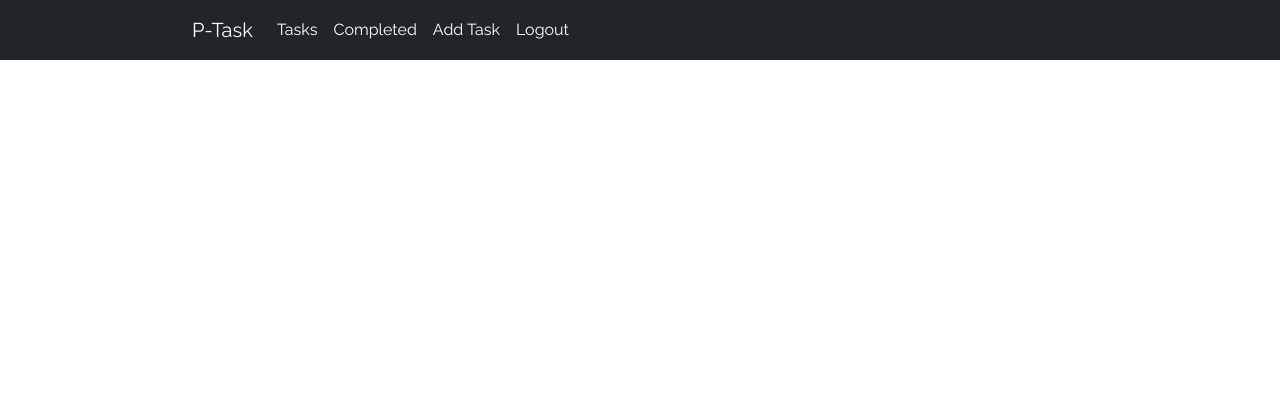
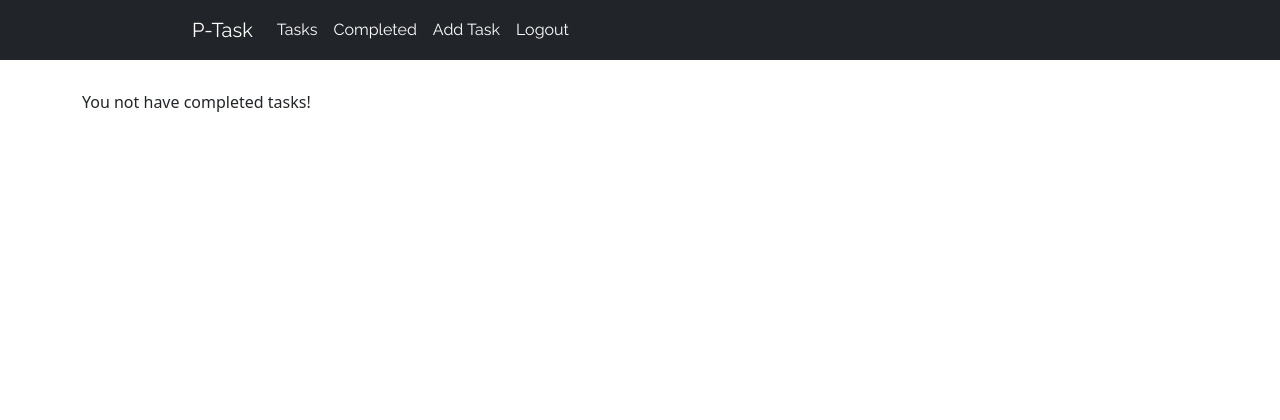
Before and after one commit to Unconsciousness13/DJANGO-TODO, a Django app: page /task-completed/ in a window 1280 px wide. Shown: the top 420 px of the page. Run offline with Django 4.2, Linux system fonts and the light colour scheme; the visitor is signed in with stand-in values (Sample User, id 1); data that the repository does not hold is empty; some libraries are stand-ins or nearby versions; some web fonts are replaced.

Commit message:
functionality works

```diff
--- a/Todo/settings.py
+++ b/Todo/settings.py
@@ -130,3 +130,5 @@ DEFAULT_AUTO_FIELD = 'django.db.models.BigAutoField'
 
 
 LOGOUT_REDIRECT_URL = 'home.html'
+
+LOGIN_URL = 'login_page'
--- a/static/css/styles.css
+++ b/static/css/styles.css
@@ -10,10 +10,13 @@ nav {
     font-family: 'Raleway', sans-serif;
 }
 
-/* .container {
-    padding: 0 !important;
-    margin: 0 10% !important;
-} */
+.pagination {
+    margin-top: 30px;
+    margin-bottom: 80px;
+}
+
+
+/* TASKS */
 
 .card {
     border: 0px !important;
@@ -21,10 +24,7 @@ nav {
 
 }
 
-.pagination {
-    margin-top: 30px;
-    margin-bottom: 80px;
-}
+
 
 
 .card-buttons {
@@ -82,9 +82,18 @@ nav {
 
 }
 
+/* FOOTER */
+
 .custom-footer {
     position: fixed;
     height: 60px;
     bottom: 0;
     width: 100%;
 }
+
+/* FORMS */
+
+.add-task-form {
+    margin-top: 50px;
+    align-items: center;
+}
--- a/task/forms.py
+++ b/task/forms.py
@@ -12,7 +12,7 @@ class AddTask(forms.ModelForm):
             'description': 'description',
             'task_date': 'Date of task',
             'task_hour': 'Hour of task',
-            'completed': 'is completed?',
+            'completed': 'Completed',
         }
 
 
--- a/task/models.py
+++ b/task/models.py
@@ -33,7 +33,7 @@ class CustomAccountManager(BaseUserManager):
 
     def create_user(self, email, user_name, first_name, last_name, password, **other_fields):
         if not email:
-            raise ValueError(gettext_lazy('El email es obligatorio !'))
+            raise ValueError(gettext_lazy('Email required !'))
 
         email = self.normalize_email(email)
         user = self.model(email=email, user_name=user_name, first_name=first_name, last_name=last_name,
@@ -69,13 +69,13 @@ class CustomUser(AbstractBaseUser, PermissionsMixin):
         invalid_chars_last_name = [ch for ch in self.last_name if not ch.isalnum() or not ch.isalpha()]
         invalid_chars_username = [ch for ch in self.user_name if not ch.isalnum() or ch == '_' or ch == '-']
         if invalid_chars_first_name:
-            raise ValidationError(f'El nombre tiene que contener solo letras,pero contiene: {invalid_chars_first_name}')
+            raise ValidationError(f'The name must contain only letters but contain: {invalid_chars_first_name}')
         if invalid_chars_last_name:
             raise ValidationError(
-                f'El apellido tiene que contener solo letras,pero contiene: {invalid_chars_last_name}')
+                f'The last name  must contain only letters but contain: {invalid_chars_last_name}')
         if invalid_chars_username:
             raise ValidationError(
-                f'El usuario tiene que contener solo letras o numeros: {invalid_chars_username}')
+                f'Username must contain only letters or numbers: {invalid_chars_username}')
 
 
 class Task(models.Model):
--- a/task/urls.py
+++ b/task/urls.py
@@ -9,9 +9,9 @@ urlpatterns = [
     path('login/', UserLoginView.as_view(), name='login_page'),
     path('register/', UserRegisterView.as_view(), name='register_page'),
     path('logout/', auth_views.LogoutView.as_view(next_page=reverse_lazy('show index')), name='logout'),
-    path('addtask/', AddTaskView.as_view(), name='add task'),
-    path('tasks/', TaskView.as_view(), name='tasks view'),
-    path('task/edit/<int:pk>/', EditTaskView.as_view(), name='task edit'),
-    path('task/delete/<int:pk>/', DeleteTaskView.as_view(), name='task delete'),
-    path('task-completed/' , TaskCompletedView.as_view(), name='tasks completed view'),
+    path('addtask/', AddTaskView.as_view(), name='add_task'),
+    path('tasks/', TaskView.as_view(), name='tasks_view'),
+    path('task/edit/<int:pk>/', EditTaskView.as_view(), name='task_edit'),
+    path('task/delete/<int:pk>/', DeleteTaskView.as_view(), name='task_delete'),
+    path('task-completed/' , TaskCompletedView.as_view(), name='tasks_completed_view'),
 ]
--- a/task/views.py
+++ b/task/views.py
@@ -7,44 +7,56 @@ from .forms import AddTask, RegisterForm
 from django.views import generic as gen_views
 from django.urls import reverse_lazy
 from django.contrib.auth import views as auth_views
-from django.http import HttpResponseRedirect
 
 
 
 
-
-class HomeView(views.ListView):
+class HomeView(LoginRequiredMixin ,views.ListView):
     template_name = 'tasks/home.html'
+    context_object_name = 'tasks'
     model = Task
 
     def get_context_data(self, **kwargs):
         context = super().get_context_data(**kwargs)
+        context['tasks'] = context['tasks'].filter(user=self.request.user)
+        context['count_incompleted'] = context['tasks'].filter(completed=False).count()
+        context['count_completed'] = context['tasks'].filter(completed=True).count()
         return context
 
 
-class TaskView(views.ListView):
+class TaskView(LoginRequiredMixin ,views.ListView):
     model = Task
     template_name = 'tasks/tasks.html'
     ordering = 'task_date', 'created_at'
-    # paginate_by = 6
+    context_object_name = 'tasks'
 
     def get_context_data(self, **kwargs):
         context = super().get_context_data(**kwargs)
+        context['tasks'] = context['tasks'].filter(user=self.request.user)
+        context['count_incompleted'] = context['tasks'].filter(completed=False).count()
+        context['count_completed'] = context['tasks'].filter(completed=True).count()
+        context['incompleted_tasks'] = context['tasks'].filter(completed=False)
+
         return context
 
-class TaskCompletedView(views.ListView):
+class TaskCompletedView(LoginRequiredMixin,views.ListView):
     model = Task
     template_name = 'tasks/completed-tasks.html'
     ordering = 'task_date', 'created_at'
-    paginate_by = 6
+    context_object_name = 'tasks'
+
 
     def get_context_data(self, **kwargs):
         context = super().get_context_data(**kwargs)
+        context['tasks'] = context['tasks'].filter(user=self.request.user)
+        context['count_incompleted'] = context['tasks'].filter(completed=False).count()
+        context['count_completed'] = context['tasks'].filter(completed=True).count()
+        context['completed_tasks'] = context['tasks'].filter(completed=True)
+
         return context
 
 
-class AddTaskView(PermissionRequiredMixin, views.FormView):
-    permission_required = ()
+class AddTaskView(LoginRequiredMixin, views.FormView):
     template_name = 'tasks/add-task.html'
     form_class = AddTask
     success_url = '/'
@@ -55,8 +67,7 @@ class AddTaskView(PermissionRequiredMixin, views.FormView):
         return super().form_valid(form)
 
 
-class EditTaskView(PermissionRequiredMixin, views.UpdateView):
-    permission_required = ()
+class EditTaskView(LoginRequiredMixin, views.UpdateView):
     model = Task
     form_class = AddTask
     template_name = 'tasks/add-task.html'
@@ -68,23 +79,8 @@ class DeleteTaskView(LoginRequiredMixin, views.DeleteView):
     template_name = 'tasks/tasks-confirm-delete.html'
     success_url = '/tasks/'
 
-    def delete(self, request, *args, **kwargs):
 
-        if self.object.user == self.request.user:
-            self.object = self.get_object()
-            success_url = self.get_success_url()
-            self.object.delete()
-            return HttpResponseRedirect(success_url)
-        return HttpResponseRedirect('/login')
-
-    def get_object(self, queryset=None):
-        task = super(DeleteTaskView, self).get_object(queryset)
-        if task.user != self.request.user:
-             redirect('/tasks')
-        return task
-
-
-class TaskDetailView(TemplateView):
+class TaskDetailView(LoginRequiredMixin,TemplateView):
     template_name = 'tasks/task-details.html'
 
     def get_context_data(self, **kwargs):
--- a/templates/tasks/completed-tasks.html
+++ b/templates/tasks/completed-tasks.html
@@ -3,29 +3,26 @@
 {% block dynamic_content %}
 
 
-
-
 <div class='container'>
     <div class='tasks-list'>
-{% for task in object_list %}
-    {% if not task.completed == False %}
-    {% if user == task.user %}
+    {% for task in completed_tasks %}
     <div class='task-item' data-aos="flip-down" data-aos-duration="1000">
         <div class="card">
             <div class="card-body">
             <h5 class="card-title">{{ task.title }}</h5>
-            {% comment %} <h6 class="card-subtitle mb-2 text-muted">Card subtitle</h6> {% endcomment %}
             <p class="card-text">{{ task.description }}</p>
+            <div class='card-buttons'>
+                <a href="{% url 'task_edit' task.pk %}" class="card-link"><button type="button" class="btn btn-primary"><i class="fa-solid fa-pen-to-square"></i>  Edit </button></a>
+                <a href="{% url 'task_delete' task.pk %}" class="card-link"><button type="button" class="btn btn-danger"><i class="fa-solid fa-trash-can"></i> Delete</button></a>
+            </div>
             <p class="card-date">{{ task.task_date|date:"l d M Y" }} | {{ task.task_hour }}</p>
-            <div class='card-buttons'>
-                <a href="{% url 'task edit' task.pk %}" class="card-link"><button type="button" class="btn btn-primary"><i class="fa-solid fa-pen-to-square"></i>  Edit </button></a>
-                <a href="{% url 'task delete' task.pk %}" class="card-link"><button type="button" class="btn btn-danger"><i class="fa-solid fa-trash-can"></i> Delete</button></a>
-            </div>
+
+
          </div>
         </div>
     </div>
-    {% endif %}
-    {% endif %}
+    {% empty %}
+    <p>You not have completed tasks!</p>
     {% endfor %}
     </div>
 
@@ -45,10 +42,9 @@
                 <a href="?page={{ page_obj.next_page_number }}">next</a>
                 <a href="?page={{ page_obj.paginator.num_pages }}">last &raquo;</a>
             {% endif %}
-            {{ page_obj. }}
         </span>
     </div>
-    {% endif %}     {% endcomment %}
+    {% endif %} {% endcomment %}
 </div>
 {% csrf_token %}
 {% endblock %}
--- a/templates/tasks/home.html
+++ b/templates/tasks/home.html
@@ -9,7 +9,8 @@
                  <a id="user-name-navbar">{{ user.user_name }}</a>
                 </h1>
                 {% if object_list %}
-                <p> You have {{ object_list|length  }} active tasks
+                <p> You have {{ count_incompleted }} active tasks
+                      and  {{ count_completed }} completed.</p>
                 {% endif %}
             {% endif %}
 
```
Also changed, not shown: templates/tasks/tasks.html (+9 -7 lines).
